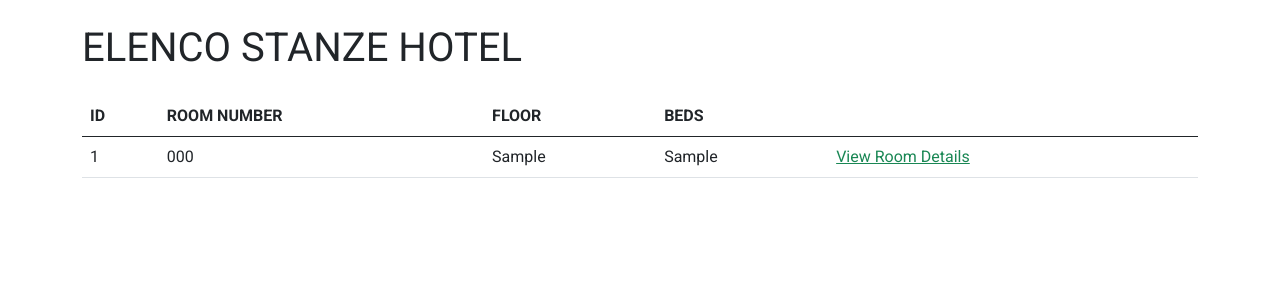
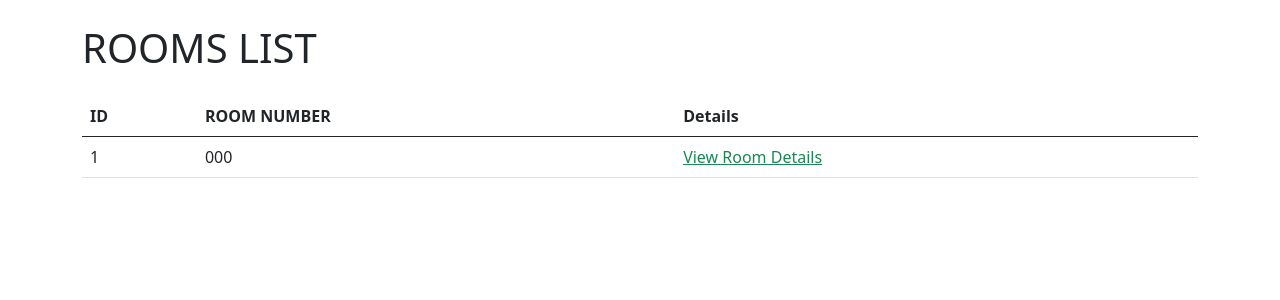
Before and after one commit to danibr1/php-hotel-crud, a PHP site: page / in a window 1280 px wide. Shown: the top 300 px of the page. Run offline with PHP 8.4, Linux system fonts and the light colour scheme; tables that the repository leaves empty or names only in its code hold one stand-in row (values such as "Sample post").

Commit message:
completed

```diff
--- a/css/style.css
+++ /dev/null
@@ -1,6 +0,0 @@
-* {
-    margin: 0;
-    padding: 0;
-    box-sizing: border-box;
-    font-family: 'Roboto', sans-serif;
-}
--- a/index.php
+++ b/index.php
@@ -8,7 +8,7 @@
 
 <body>
     <main class="container">
-        <h1 class="my-4">ELENCO STANZE HOTEL</h1>
+        <h1 class="my-4">ROOMS LIST</h1>
 
         <table class="table">
             <!-- Table Head   -->
@@ -16,9 +16,7 @@
                 <tr>
                     <th>ID</th>
                     <th>ROOM NUMBER</th>
-                    <th>FLOOR</th>
-                    <th>BEDS</th>
-                    <th></th>
+                    <th>Details</th>
                 </tr>
             </thead>
 
@@ -30,11 +28,9 @@
                          <tr>
                             <td><?php echo $room['id'] ?></td>
                             <td><?php echo $room['room_number'] ?></td>
-                            <td><?php echo $room['floor'] ?></td>
-                            <td><?php echo $room['beds'] ?></td>
                             <td>
                                 <a class="text-success"
-                                    href="./show.php?id=<?php echo $room['id']; ?>">
+                                    href="./details.php?id=<?php echo $room['id']; ?>">
                                     View Room Details
                                 </a>
                             </td>
@@ -42,12 +38,8 @@
                     <?php }
                 }
                 ?>
-
             </tbody>
         </table>
-
-
     </main>
-
 </body>
 </html>
--- a/partials/templates/head.php
+++ b/partials/templates/head.php
@@ -5,9 +5,4 @@
     <title>Hotel</title>
     <!-- BOOTSTRAP -->
     <link href="https://cdn.jsdelivr.net/npm/bootstrap@5.0.1/dist/css/bootstrap.min.css" rel="stylesheet" integrity="sha384-+0n0xVW2eSR5OomGNYDnhzAbDsOXxcvSN1TPprVMTNDbiYZCxYbOOl7+AMvyTG2x" crossorigin="anonymous">
-    <!-- GOOLE FONTS -->
-    <link rel="preconnect" href="https://fonts.gstatic.com">
-    <link href="https://fonts.googleapis.com/css2?family=Roboto:wght@400;700&display=swap" rel="stylesheet">
-    <!-- STYLE -->
-    <link rel="stylesheet" href="./css/style.css">
 </head>
```
Also changed, not shown: details.php (added, +37 -0 lines), partials/scripts/get-details-room.php (added, +26 -0 lines), partials/scripts/database.php (line endings or trailing spaces).
